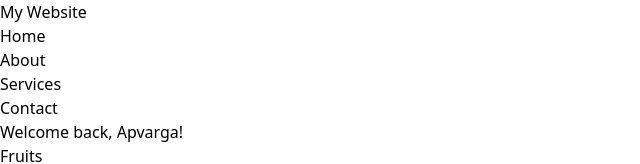
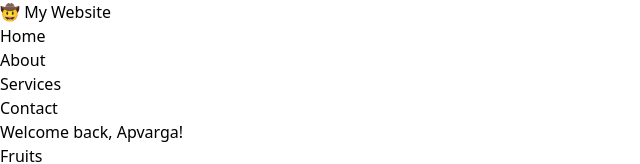
Before and after one commit to avinno/my-react-app, a React (Vite) app: page / in a window 1280 px wide. Shown: the top 164 px of the page, without its empty margins (0-640 px from the left). Built offline with nearby package versions, Linux system fonts and the light colour scheme.

Commit message:
jsx updates

```diff
--- a/src/Header.jsx
+++ b/src/Header.jsx
@@ -1,7 +1,7 @@
 function Header() {
     return(
         <header className="my-4 border-b border-gray-200 pb-2">
-            <h1 className="text-2xl font-bold mb-2">My Website</h1>
+            <h1 className="text-2xl font-bold mb-2">🤠 My Website</h1>
             <nav>
                 <ul className="flex flex-row gap-6 text-blue-500">
                     <li><a href="">Home</a></li>
```
